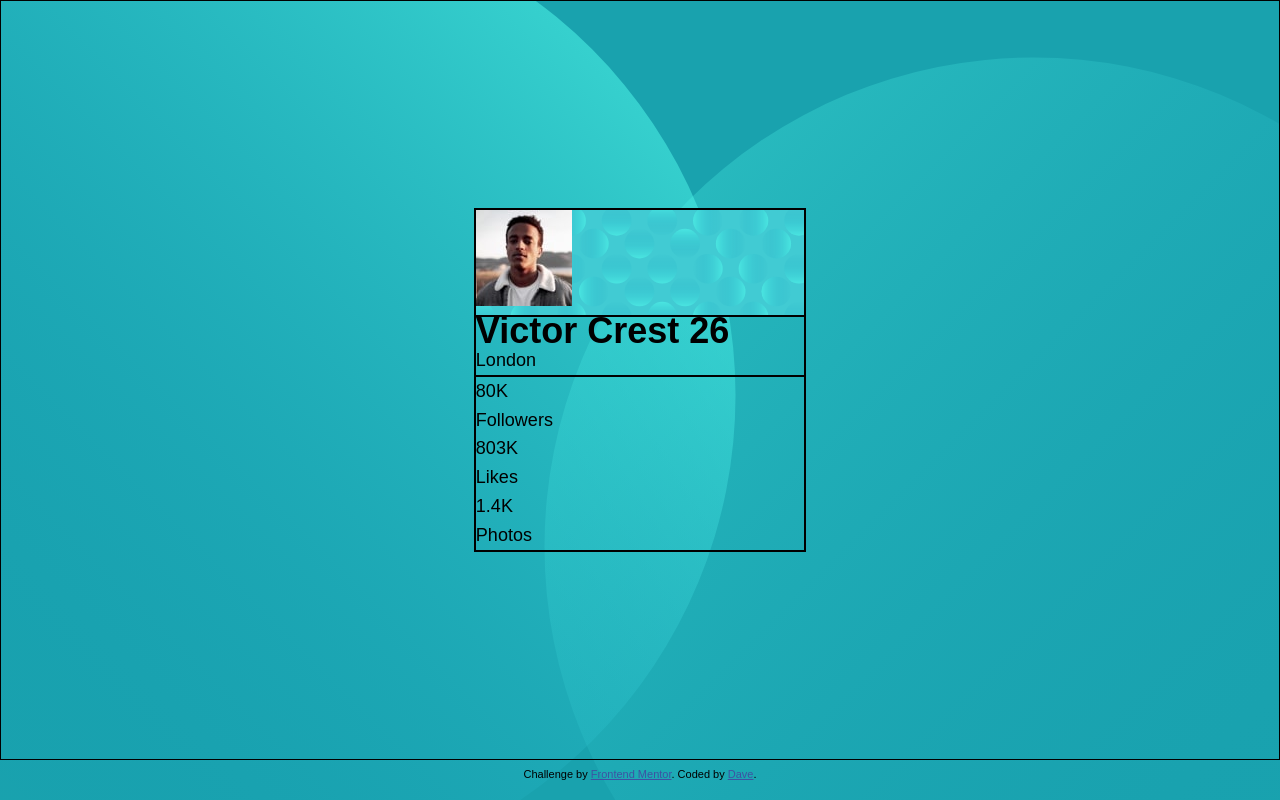
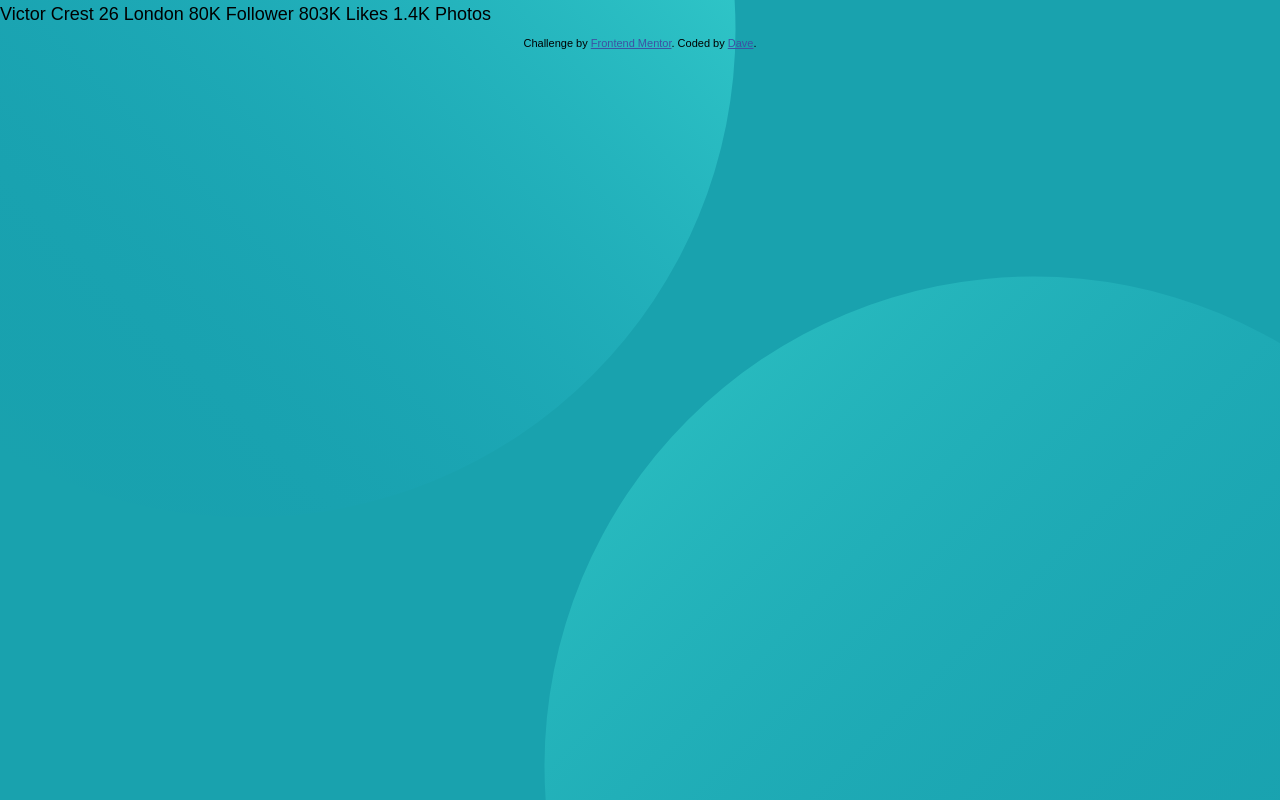
Before and after one commit to FemiDavids/FM-01-profile-card-component-v1.0, a plain HTML site: page index.html in a window 1280 px wide. Drawn offline with Linux system fonts and the light colour scheme.

Commit message:
fresh start

```diff
--- a/index.html
+++ b/index.html
@@ -14,39 +14,23 @@
 
   <!-- Feel free to remove these styles or customise in your own stylesheet 👍 -->
   <style>
-    .attribution { font-size: 11px; text-align: center; }
-    .attribution a { color: hsl(228, 45%, 44%); }
+
   </style>
 </head>
 <body>
 
-    <div class="container">
-      <div class="profile__card">
+    Victor Crest
+    26
+    London
 
-      <div class="card-top">
-        <img src="./images/image-victor.jpg" alt="images of victor">
-      </div>
+      80K
+      Follower
 
-      <div class="card-mid">
-        <h1>Victor Crest
-          <span>26</span></h1>
-        London</div>
+      803K
+      Likes
 
-        <div class="card-bottom">
-        <p class="btm-1">80K</p>
-        <p>Followers</p>
-        <p class="btm-1">803K</p>
-        <p>Likes</p>
-        <p class="btm-1">1.4K</p>
-        <p>Photos</p>
-      </div>
-
-      </div>
-
-    </div>
-
-
-
+      1.4K
+      Photos
 
 
 
--- a/style.css
+++ b/style.css
@@ -1,8 +1,4 @@
-* {
-    box-sizing: border-box;
-    padding: 0;
-    margin: 0;
-}
+@import url();
 
 :root {
     /* primary colors */
@@ -14,16 +10,22 @@
     --dark-gray: hsl(0, 0%, 59%);
 }
 
+* {
+    box-sizing: border-box;
+    padding: 0;
+    margin: 0;
+}
+
 html {
     background-color: var(--dark-cyan);
     background-image: url(./images/bg-pattern-top.svg),
     url(./images/bg-pattern-bottom.svg);
     background-repeat: no-repeat, no-repeat;
-    background-position: -80% 50%, 180% -30% ;
+    background-position: -80% 50%, 180% -30%;
 
-    /* can be written like this as well */
+    /* can be written like this as well
     background-image: url(./images/bg-pattern-top.svg) no-repeat -80% 50%,
-    url(./images/bg-pattern-bottom.svg) no-repeat 180% 30%;
+    url(./images/bg-pattern-bottom.svg) no-repeat 180% -30%; */
 }
 
 body {
@@ -32,33 +34,17 @@ body {
     line-height: 1.6em;
 }
 
-.container {
-    width: 100%;
-    display: flex;
-    flex-direction: column;
-    justify-content: center;
-    align-items: center;
-    min-height: 95vh;
-    overflow: hidden;
-    border: 1px solid black;
+
+
+
+
+
+
+.attribution {
+    font-size: 11px;
+    text-align: center;
 }
 
-.profile__card {
-    min-width: 26%;
-    max-height: 100%;
-    border: 1px solid black;
-    display: flex;
-    flex-direction: column;
+.attribution a {
+    color: hsl(228, 45%, 44%);
 }
-
-.card-top, .card-mid, .card-bottom {
-    max-height: 33.3%;
-    width: 100%;
-    border: 1px solid black;
-}
-
-.card-top {
-    flex: 2;
-    position: relative;
-    background-image: url(./images/bg-pattern-card.svg);
-}
```
